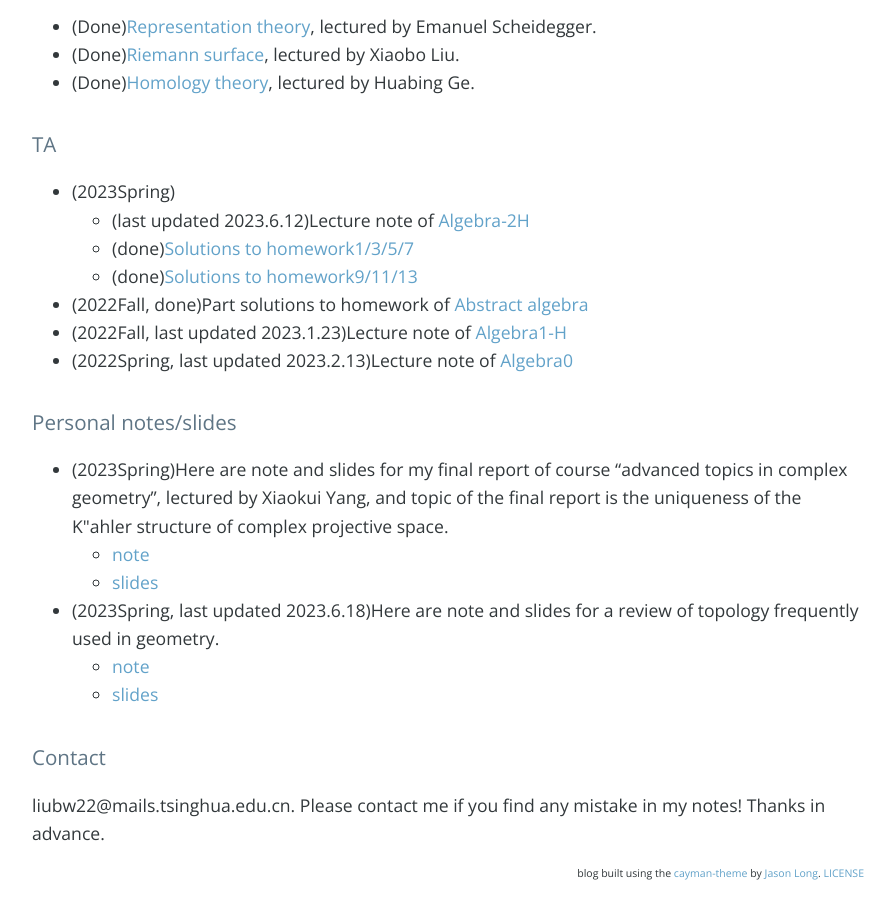
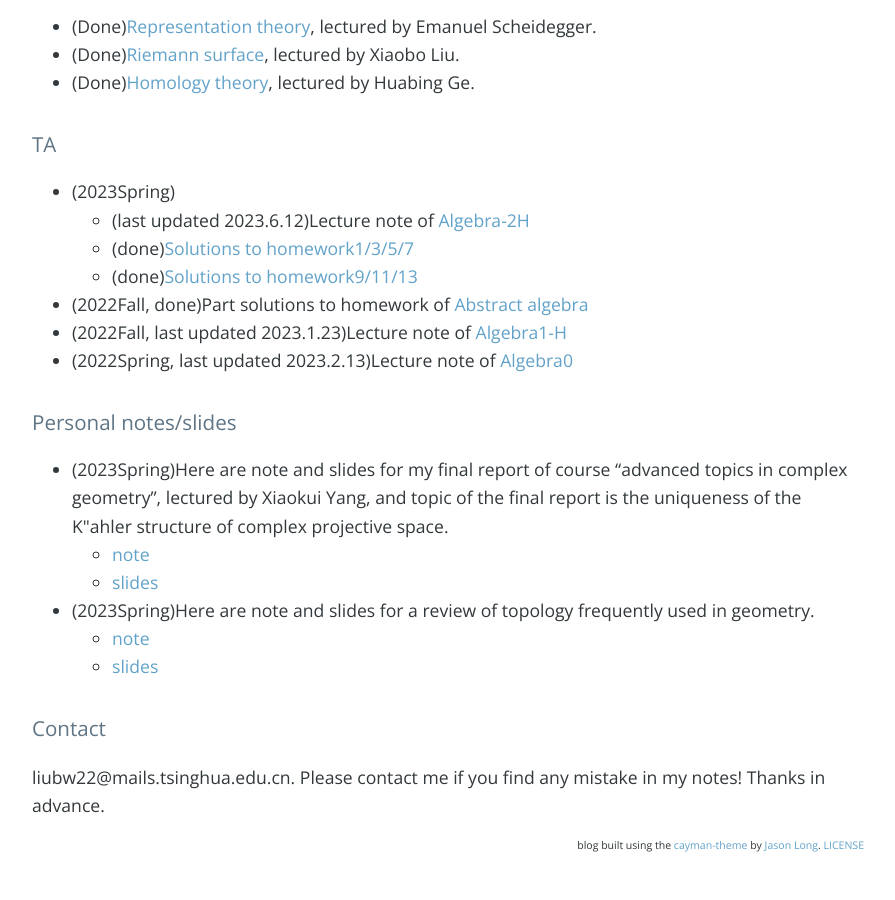
Before and after one commit to bowenl-math/bowenl-math.github.io, a Jekyll site: the page built from index.md, in a window 1280 px wide and 900 px high, scrolled down 1394 px. Shown: the whole window, without its empty margins (192-1087 px from the left). Built offline with Jekyll 4.4.1, drawn with Linux system fonts in a browser that asks for light colours; nearby versions of some CDN libraries; our own code applies the rules of GitHub Pages for plain Markdown files; the list of posts is cut into pages by our own code; comment, search, counter and statistics services are not loaded; after the commit the page ends 2266 px from its top, so only the background shows below that.

Commit message:
Update index.md

```diff
--- a/index.md
+++ b/index.md
@@ -42,7 +42,7 @@ Here are some notes I typed during my study in enhanced program of BICMR in Peki
 * (2023Spring)Here are note and slides for my final report of course “advanced topics in complex geometry", lectured by Xiaokui Yang, and topic of the final report is the uniqueness of the K\"ahler structure of complex projective space.
    - [note](notes/personal notes/Uniqueness_CPn/note.pdf)
    - [slides](notes/personal notes/Uniqueness_CPn/slides.pdf)
-* (2023Spring, last updated 2023.6.18)Here are note and slides for a review of topology frequently used in geometry.
+* (2023Spring)Here are note and slides for a review of topology frequently used in geometry.
    - [note](notes/personal notes/Review_of_topology/note.pdf)
    - [slides](notes/personal notes/Review_of_topology/slides.pdf)
 
```
